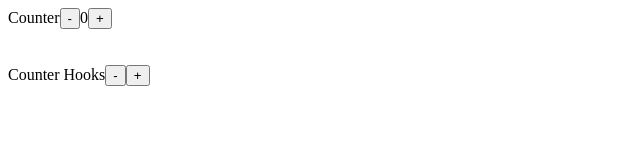
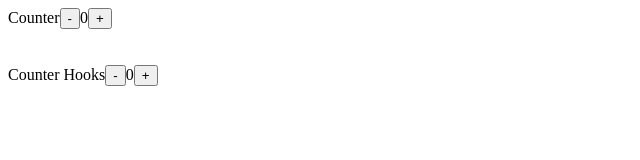
Before and after one commit to arslans-cipher/react_counter, a React (Create React App) app: page / in a window 1280 px wide. Shown: the top 160 px of the page, without its empty margins (0-640 px from the left). Built offline with nearby package versions, Linux system fonts and the light colour scheme.

Commit message:
set useState to bring in props from parent component and set that as initial value

```diff
--- a/src/CounterHooks.js
+++ b/src/CounterHooks.js
@@ -1,11 +1,15 @@
-const counterHooks = () => {
+import { useState } from 'react'
+
+const CounterHooks = ( {initialCount} ) => {
+
+  const [state, setState] = useState( { count: initialCount})
 
   return <>
     <button>-</button>
-    <span></span>
+    <span>{initialCount}</span>
     <button>+</button>
   </>
 
 }
 
-export default counterHooks
+export default CounterHooks
```
